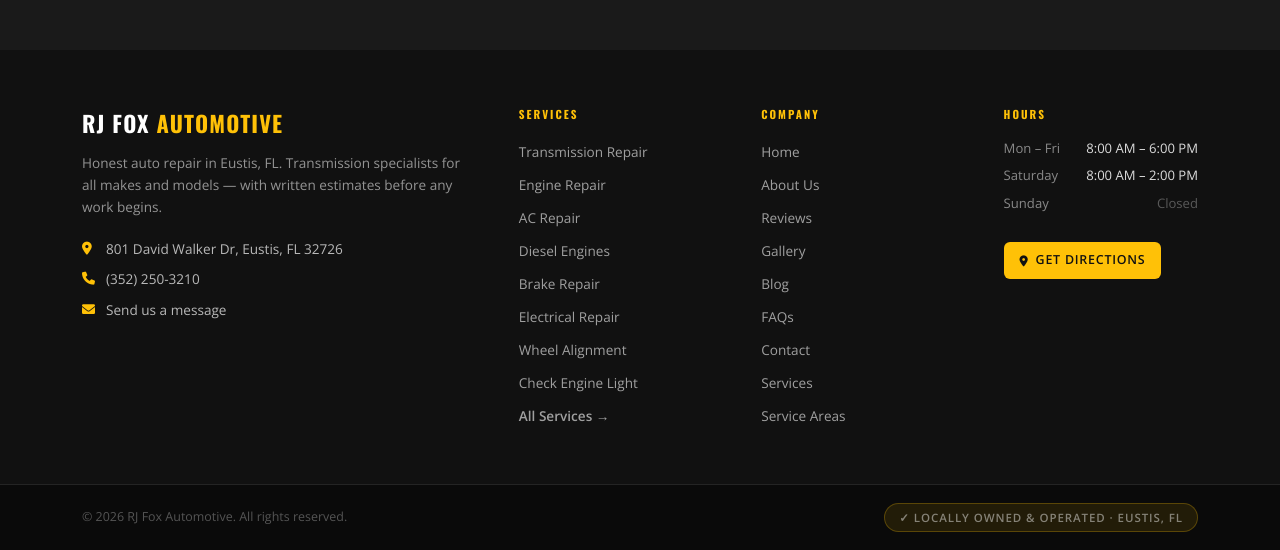
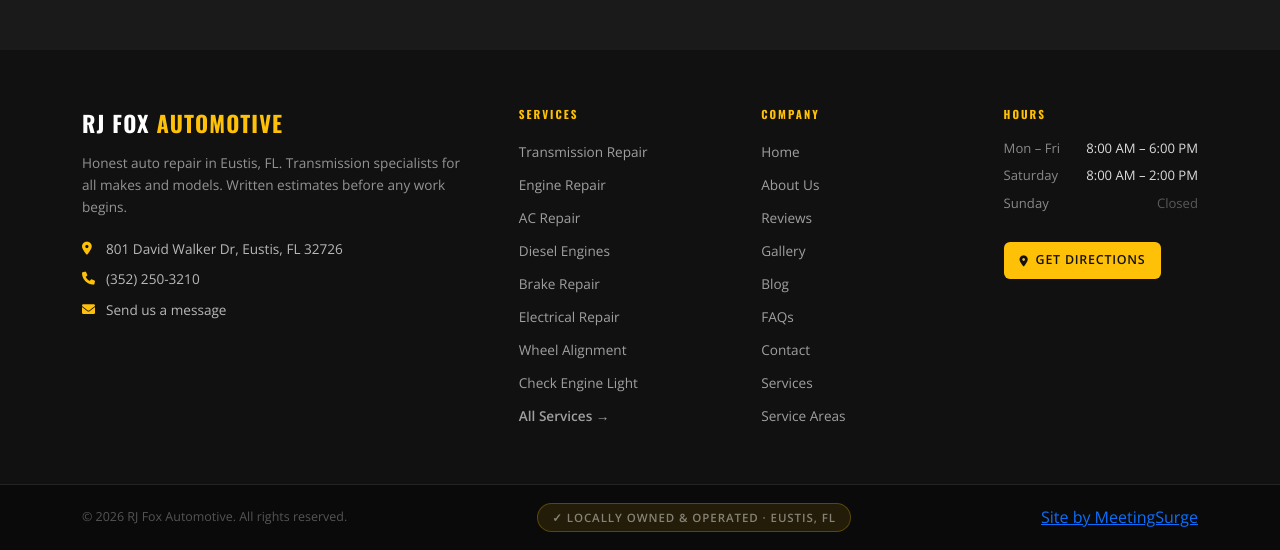
Before and after one commit to JamesBrownR/RJ-Fox-Automotive, a Jekyll site: the page built from index.html, in a window 1280 px wide and 900 px high, scrolled down 3622 px, cut to the strip 350-900 px from the top of the window. Built offline with Jekyll 4.4.1, drawn with Linux system fonts in a browser that asks for light colours.

Commit message:
Update footer.html

```diff
--- a/_includes/footer.html
+++ b/_includes/footer.html
@@ -6,7 +6,7 @@
                 <!-- Brand + Contact -->
                 <div class="footer-brand">
                     <div class="footer-logo">RJ FOX <span>AUTOMOTIVE</span></div>
-                    <p class="footer-tagline">Honest auto repair in Eustis, FL. Transmission specialists for all makes and models — with written estimates before any work begins.</p>
+                    <p class="footer-tagline">Honest auto repair in Eustis, FL. Transmission specialists for all makes and models. Written estimates before any work begins.</p>
                     <div class="footer-contact-item">
                         <i class="fas fa-map-marker-alt"></i>
                         <span>{{ site.address }}</span>
@@ -82,6 +82,7 @@
             <div class="footer-bottom-inner">
                 <span class="footer-copyright">&copy; 2026 RJ Fox Automotive. All rights reserved.</span>
                 <span class="footer-badge">&#10003; Locally owned &amp; operated &middot; Eustis, FL</span>
+                  <a href="https://www.meetingsurge.com" style="color:ffc107" target="_blank" rel="noopener">Site by MeetingSurge</a>
             </div>
         </div>
     </div>
```
